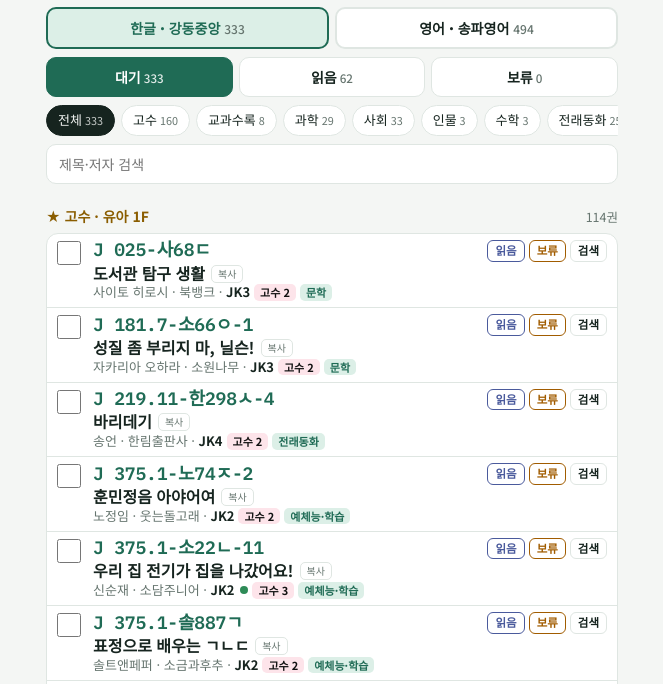
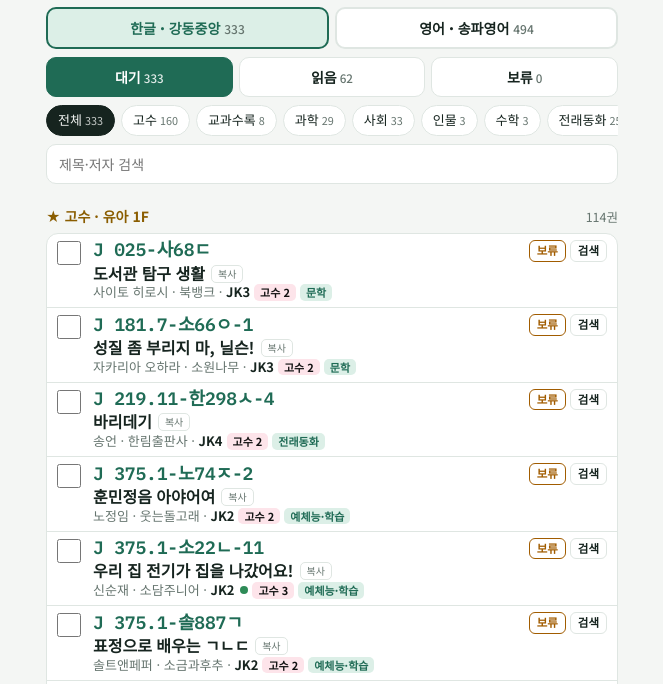
Before and after one commit to guebyul-create/library, a plain HTML site: page index.html in a window 1280 px wide. Shown: the part 65-749 px from the top of the page, without its empty margins (308-971 px from the left). Drawn offline with Linux system fonts and the light colour scheme.

Commit message:
Add files via upload

```diff
--- a/index.html
+++ b/index.html
@@ -144,7 +144,7 @@ function row(b){
   const k=key(b),got=!!S.pick[k];
   const tags=(b.go?`<span class="tg gosu">고수${b.go>1?" "+b.go:""}</span>`:"")+b.g.filter(t=>t!=="고수").map(t=>t==="교과수록"?`<span class="tg tb">${esc(b.tb||"교과수록")}</span>`:`<span class="tg">${t}</span>`).join("");
   let acts="";
-  if(tab==="wait")acts=`<button type="button" class="rd" data-a="read">읽음</button><button type="button" class="hd" data-a="hold">보류</button><a href="${searchUrl(b.t)}" target="_blank" rel="noopener">검색</a>`;
+  if(tab==="wait")acts=`<button type="button" class="hd" data-a="hold">보류</button><a href="${searchUrl(b.t)}" target="_blank" rel="noopener">검색</a>`;
   else if(tab==="hold")acts=`<button type="button" data-a="unhold">보류 해제</button><a href="${searchUrl(b.t)}" target="_blank" rel="noopener">검색</a>`;
   else acts=`<button type="button" data-a="unread">읽음 취소</button><a href="${searchUrl(b.t)}" target="_blank" rel="noopener">검색</a>`;
   return `<li class="${got?"got":""}" data-k="${esc(k)}"><input type="checkbox" aria-label="담음" ${got?"checked":""}><div><div class="h"><div class="call">${esc(b.c)}</div><div class="acts">${acts}</div></div><div class="tl">${esc(b.t)}<button type="button" class="cp" data-a="copy">복사</button></div><div class="meta">${esc(b.a)}${b.a&&b.p?" · ":""}${esc(b.p)}${(b.a||b.p)?" · ":""}<span class="lv">${b.lv}</span>${b.j&&tab!=="read"?'<span class="dotj" title="제인 읽음"></span>':""}${tags}</div></div></li>`;
```
